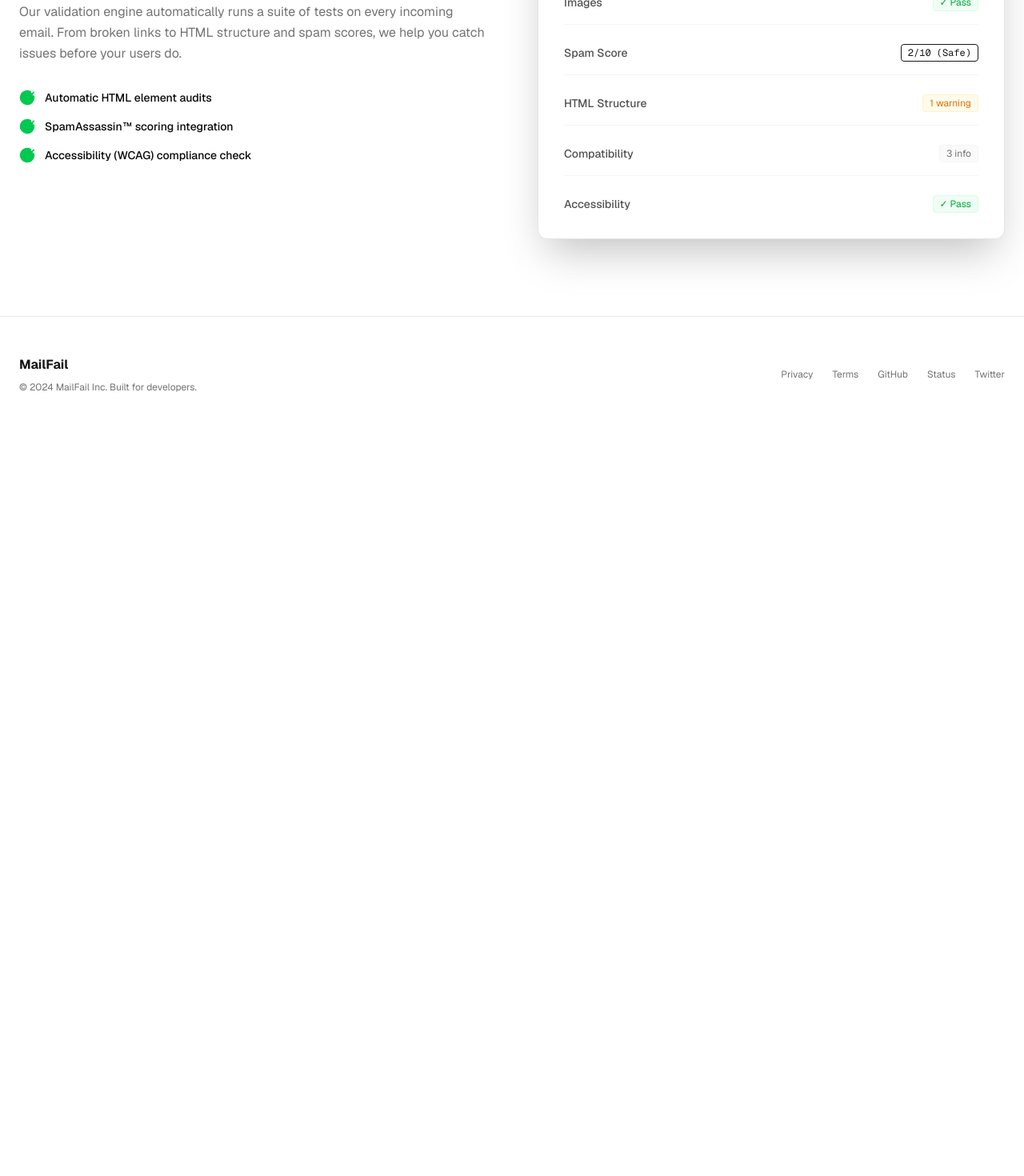
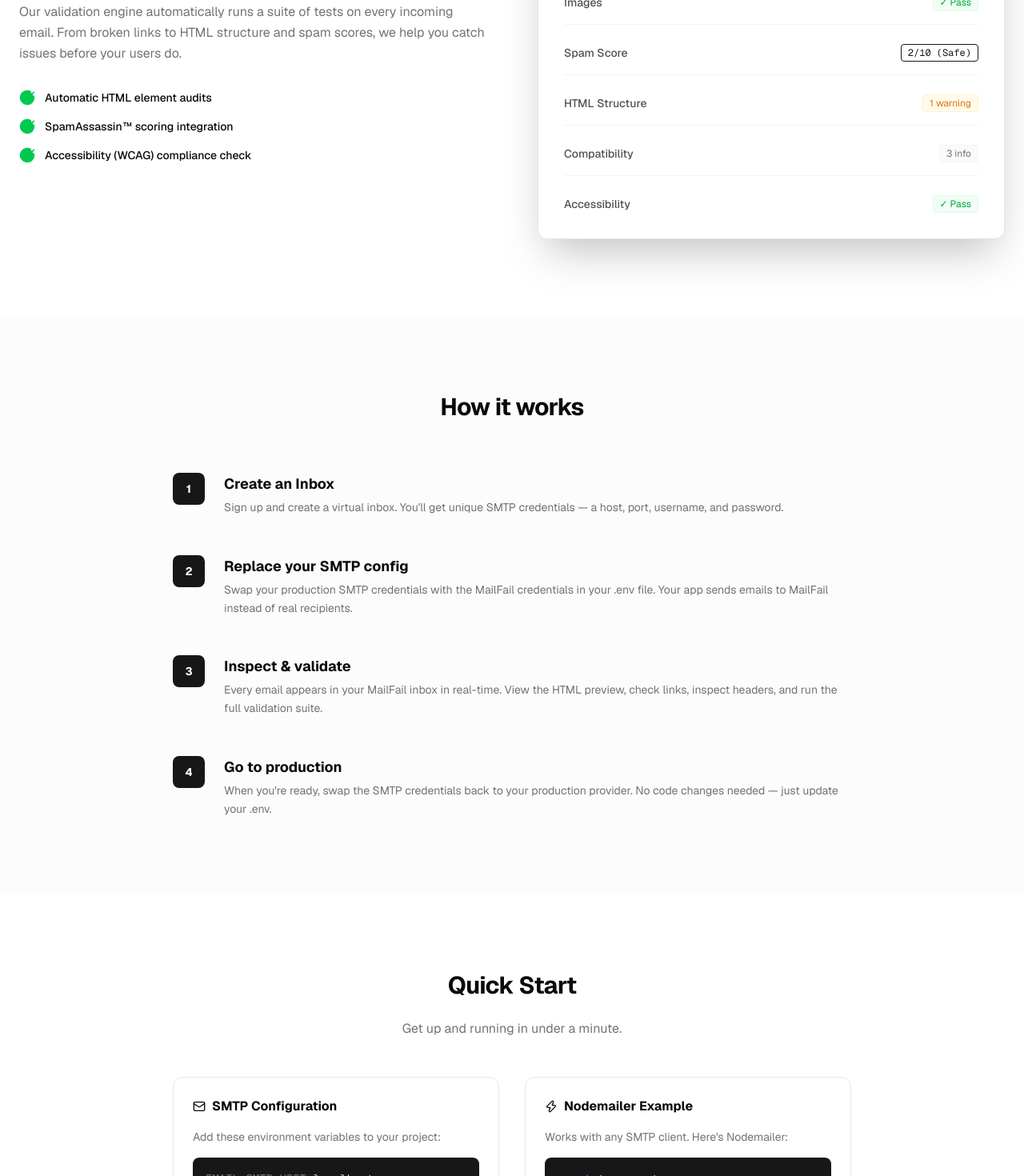
Before and after one commit to HannesOster/mailfail, a Next.js app in the folder apps/web/: page / in a window 1280 px wide. Shown: the part 1330-2800 px from the top of the page at 80% size. Before the commit the page ends 1870 px from the top, so only its background shows below. Built offline with nearby package versions, Linux system fonts and the light colour scheme.

Commit message:
feat: fill landing page with docs, how-it-works, quick start guide; link to dashboard

```diff
--- a/apps/web/src/app/page.tsx
+++ b/apps/web/src/app/page.tsx
@@ -12,15 +12,15 @@ export default function LandingPage() {
           <div className="hidden md:flex items-center gap-8">
             <a className="text-neutral-900 font-semibold text-sm hover:text-neutral-900 transition-colors" href="#features">Features</a>
             {BILLING_ENABLED && <a className="text-neutral-500 font-medium text-sm hover:text-neutral-900 transition-colors" href="#pricing">Pricing</a>}
-            <a className="text-neutral-500 font-medium text-sm hover:text-neutral-900 transition-colors" href="#">Docs</a>
-            <a className="text-neutral-500 font-medium text-sm hover:text-neutral-900 transition-colors" href="#">Changelog</a>
+            <a className="text-neutral-500 font-medium text-sm hover:text-neutral-900 transition-colors" href="#docs">Docs</a>
+            <a className="text-neutral-500 font-medium text-sm hover:text-neutral-900 transition-colors" href="#how-it-works">How it works</a>
           </div>
           <div className="flex items-center gap-4">
             <Link href="/sign-in" className="text-neutral-900 text-sm font-medium hover:text-neutral-900 transition-colors">
               Login
             </Link>
             <Link
-              href="/sign-up"
+              href="/dashboard"
               className="bg-neutral-900 text-white px-4 py-1.5 rounded text-sm font-medium hover:bg-neutral-800 transition-transform active:scale-95 duration-100"
             >
               Sign Up
@@ -47,15 +47,15 @@ export default function LandingPage() {
           </p>
           <div className="flex flex-col sm:flex-row items-center justify-center gap-4 mb-16">
             <Link
-              href="/sign-up"
+              href="/dashboard"
               className="bg-neutral-900 text-white px-8 py-3 rounded-lg font-medium hover:bg-neutral-800 transition-all flex items-center gap-2"
             >
               Get Started Free
               <ArrowRight className="w-4 h-4" />
             </Link>
-            <button className="border border-neutral-200 px-8 py-3 rounded-lg font-medium hover:bg-neutral-50 transition-all">
+            <a href="#docs" className="border border-neutral-200 px-8 py-3 rounded-lg font-medium hover:bg-neutral-50 transition-all">
               View Documentation
-            </button>
+            </a>
           </div>
 
           {/* SMTP Snippet */}
@@ -191,7 +191,7 @@ export default function LandingPage() {
                   ))}
                 </ul>
                 <Link
-                  href="/sign-up"
+                  href="/dashboard"
                   className="w-full border border-neutral-900 py-3 rounded-lg font-bold text-sm hover:bg-neutral-900 hover:text-white transition-all text-center block"
                 >
                   Get Started
@@ -227,19 +227,145 @@ export default function LandingPage() {
         </section>
       )}
 
+      {/* How it works */}
+      <section id="how-it-works" className="py-24 bg-neutral-50/50">
+        <div className="max-w-4xl mx-auto px-6">
+          <h2 className="text-3xl font-bold tracking-tight mb-16 text-center">How it works</h2>
+          <div className="space-y-12">
+            {[
+              {
+                step: "1",
+                title: "Create an Inbox",
+                description: "Sign up and create a virtual inbox. You'll get unique SMTP credentials — a host, port, username, and password.",
+              },
+              {
+                step: "2",
+                title: "Replace your SMTP config",
+                description: "Swap your production SMTP credentials with the MailFail credentials in your .env file. Your app sends emails to MailFail instead of real recipients.",
+              },
+              {
+                step: "3",
+                title: "Inspect & validate",
+                description: "Every email appears in your MailFail inbox in real-time. View the HTML preview, check links, inspect headers, and run the full validation suite.",
+              },
+              {
+                step: "4",
+                title: "Go to production",
+                description: "When you're ready, swap the SMTP credentials back to your production provider. No code changes needed — just update your .env.",
+              },
+            ].map((item) => (
+              <div key={item.step} className="flex gap-6 items-start">
+                <div className="w-10 h-10 bg-neutral-900 text-white rounded-lg flex items-center justify-center font-bold text-sm flex-shrink-0">
+                  {item.step}
+                </div>
+                <div>
+                  <h3 className="font-bold text-lg mb-1">{item.title}</h3>
+                  <p className="text-neutral-500 text-sm leading-relaxed">{item.description}</p>
+                </div>
+              </div>
+            ))}
+          </div>
+        </div>
+      </section>
+
+      {/* Docs / Quick Start */}
+      <section id="docs" className="py-24">
+        <div className="max-w-4xl mx-auto px-6">
+          <h2 className="text-3xl font-bold tracking-tight mb-6 text-center">Quick Start</h2>
+          <p className="text-neutral-500 text-center mb-12">Get up and running in under a minute.</p>
+
+          <div className="grid md:grid-cols-2 gap-8">
+            {/* SMTP Config */}
+            <div className="bg-white border border-neutral-200 rounded-xl p-6">
+              <h3 className="font-bold mb-4 flex items-center gap-2">
+                <Mail className="w-4 h-4" />
+                SMTP Configuration
+              </h3>
+              <p className="text-neutral-500 text-sm mb-4">Add these environment variables to your project:</p>
+              <div className="bg-neutral-900 rounded-lg p-4 font-mono text-sm text-neutral-300 space-y-1">
+                <div><span className="text-neutral-500">EMAIL_SMTP_HOST=</span>localhost</div>
+                <div><span className="text-neutral-500">EMAIL_SMTP_PORT=</span>2525</div>
+                <div><span className="text-neutral-500">EMAIL_SMTP_USERNAME=</span><span className="text-amber-400">your-inbox-username</span></div>
+                <div><span className="text-neutral-500">EMAIL_SMTP_PASSWORD=</span><span className="text-amber-400">your-inbox-password</span></div>
+              </div>
+            </div>
+
+            {/* Nodemailer Example */}
+            <div className="bg-white border border-neutral-200 rounded-xl p-6">
+              <h3 className="font-bold mb-4 flex items-center gap-2">
+                <Zap className="w-4 h-4" />
+                Nodemailer Example
+              </h3>
+              <p className="text-neutral-500 text-sm mb-4">Works with any SMTP client. Here's Nodemailer:</p>
+              <div className="bg-neutral-900 rounded-lg p-4 font-mono text-sm text-neutral-300 space-y-1">
+                <div><span className="text-blue-400">const</span> transport = nodemailer.createTransport({"{"}</div>
+                <div className="pl-4">host: process.env.<span className="text-amber-400">EMAIL_SMTP_HOST</span>,</div>
+                <div className="pl-4">port: process.env.<span className="text-amber-400">EMAIL_SMTP_PORT</span>,</div>
+                <div className="pl-4">auth: {"{"}</div>
+                <div className="pl-8">user: process.env.<span className="text-amber-400">EMAIL_SMTP_USERNAME</span>,</div>
+                <div className="pl-8">pass: process.env.<span className="text-amber-400">EMAIL_SMTP_PASSWORD</span>,</div>
+                <div className="pl-4">{"}"},</div>
+                <div>{"}"});</div>
+              </div>
+            </div>
+          </div>
+
+          {/* Validation Checks */}
+          <div className="mt-8 bg-white border border-neutral-200 rounded-xl p-6">
+            <h3 className="font-bold mb-4 flex items-center gap-2">
+              <CheckCircle className="w-4 h-4" />
+              Validation Checks
+            </h3>
+            <p className="text-neutral-500 text-sm mb-6">Every email and HTML upload is automatically checked for:</p>
+            <div className="grid md:grid-cols-3 gap-4">
+              {[
+                { name: "Link Check", desc: "Verifies all links are reachable, follows redirects, flags broken URLs" },
+                { name: "Image Check", desc: "Tests image reachability, flags oversized files and missing dimensions" },
+                { name: "Spam Score", desc: "Checks for unsubscribe links, image-to-text ratio, trigger words" },
+                { name: "HTML Validation", desc: "Detects unclosed tags, missing alt attributes, deprecated elements" },
+                { name: "Client Compatibility", desc: "Flags CSS not supported in Outlook, Gmail, Yahoo, Apple Mail" },
+                { name: "Accessibility", desc: "WCAG contrast checks, heading structure, descriptive link text" },
+              ].map((check) => (
+                <div key={check.name} className="p-4 bg-neutral-50 rounded-lg border border-neutral-100">
+                  <h4 className="font-semibold text-sm mb-1">{check.name}</h4>
+                  <p className="text-neutral-500 text-xs leading-relaxed">{check.desc}</p>
+                </div>
+              ))}
+            </div>
+          </div>
+
+          {/* HTML Check */}
+          <div className="mt-8 bg-white border border-neutral-200 rounded-xl p-6">
+            <h3 className="font-bold mb-4 flex items-center gap-2">
+              <ArrowRight className="w-4 h-4" />
+              Standalone HTML Check
+            </h3>
+            <p className="text-neutral-500 text-sm mb-4">
+              Don't want to use SMTP? You can also validate HTML directly:
+            </p>
+            <ul className="space-y-2 text-sm text-neutral-600">
+              <li className="flex items-center gap-2"><Check className="w-4 h-4 text-green-500" /> Upload an .html file</li>
+              <li className="flex items-center gap-2"><Check className="w-4 h-4 text-green-500" /> Paste raw HTML</li>
+              <li className="flex items-center gap-2"><Check className="w-4 h-4 text-green-500" /> Fetch from a URL</li>
+            </ul>
+            <p className="text-neutral-400 text-xs mt-4">
+              Perfect for validating newsletters, email templates, or transactional emails without setting up SMTP.
+            </p>
+          </div>
+        </div>
+      </section>
+
       {/* Footer */}
       <footer className="w-full border-t border-neutral-200 bg-white">
         <div className="max-w-7xl mx-auto py-12 px-6 flex flex-col md:flex-row justify-between items-center gap-4">
           <div className="flex flex-col items-center md:items-start gap-2">
             <span className="font-bold text-neutral-900">MailFail</span>
-            <span className="text-xs text-neutral-500">© 2024 MailFail Inc. Built for developers.</span>
+            <span className="text-xs text-neutral-500">© 2026 MailFail. Built for developers.</span>
           </div>
           <div className="flex items-center gap-6">
-            {["Privacy", "Terms", "GitHub", "Status", "Twitter"].map((item) => (
-              <a key={item} className="text-xs text-neutral-500 hover:underline" href="#">
-                {item}
-              </a>
-            ))}
+            <a className="text-xs text-neutral-500 hover:underline" href="#features">Features</a>
+            <a className="text-xs text-neutral-500 hover:underline" href="#how-it-works">How it works</a>
+            <a className="text-xs text-neutral-500 hover:underline" href="#docs">Docs</a>
           </div>
         </div>
       </footer>
```
